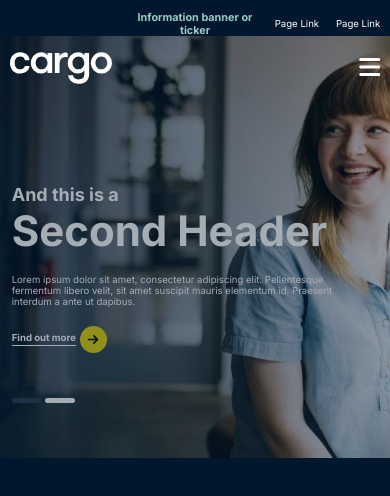
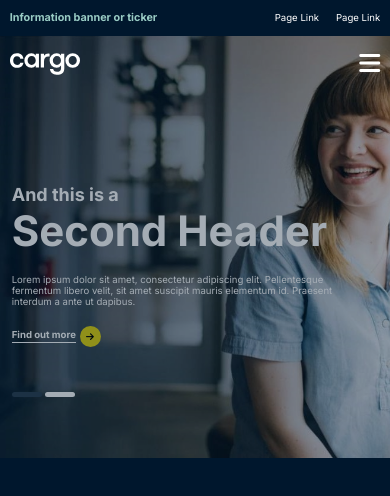
Before and after one commit to SiminAnaraki/creativeTask, a plain HTML site: page index.html in a window 390 px wide. Drawn offline with Linux system fonts and the light colour scheme.

Commit message:
improve css

```diff
--- a/assets/style.css
+++ b/assets/style.css
@@ -413,6 +413,10 @@ nav .mega-content-hidden {
     .contact .contact-link {
         display: none;
     }
+    .logo svg {
+        width: 90px;
+        height: 28px;
+    }
     .hero {
         height: 80vh;
         min-height: 400px;
@@ -429,6 +433,10 @@ nav .mega-content-hidden {
 @media screen and (max-width: 768px) {
     html {
         font-size: 43.75%;
+    }
+    .logo svg {
+        width: 80px;
+        height: 25px;
     }
     .menu {
         display: none;
@@ -473,12 +481,21 @@ nav .mega-content-hidden {
     html {
         font-size: 37.5%;
     }
+    .empty{
+        display:none
+    }
+    .banner{
+        text-align: left;
+    }
+
     .hero {
         height: 60vh;
         min-height: 300px;
     }
-
-
+    .logo svg {
+        width: 70px;
+        height: 22px;
+    }
     .hero-content h1 {
         font-size: 3rem;
     }
@@ -490,7 +507,13 @@ nav .mega-content-hidden {
     .hero-content p {
         width: 90%;
     }
-
+    .find-more .find-arrow {
+        width:3.5rem;
+        height:3.5rem;
+    }
+    .find-more .find-arrow  i {
+        font-size: 1.5rem;
+    }
     .find-more h2 {
         font-size: 1.6rem;
     }
--- a/index.html
+++ b/index.html
@@ -17,7 +17,7 @@
     <div class="info">
         <div class="container ">
             <ul class="main-flex">
-                <li></li>
+                <li class="empty"></li>
                 <li><p class="banner">Information banner or ticker</p></li>
                 <li class="flex-end"><a href="#">Page Link</a>
                     <a href="#">Page Link</a>
--- a/index.js
+++ b/index.js
@@ -1,4 +1,4 @@
-document.addEventListener('DOMContentLoaded', function() {
+// document.addEventListener('DOMContentLoaded', function() {
 const header = document.querySelector('header');
 const logo = document.querySelector('.dark-header') || document.querySelector('.logo');
 const navLinks = document.querySelectorAll('nav ul li a');
@@ -118,4 +118,4 @@ mega.addEventListener('click', toggleMegaMenu);
 
 //initialization
 handleScroll();
-})
+// })
```
